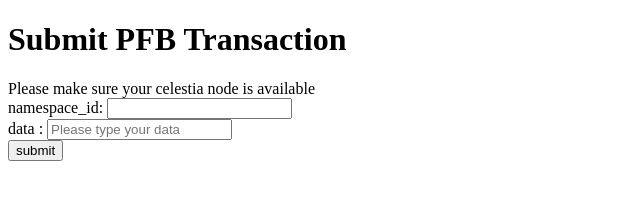
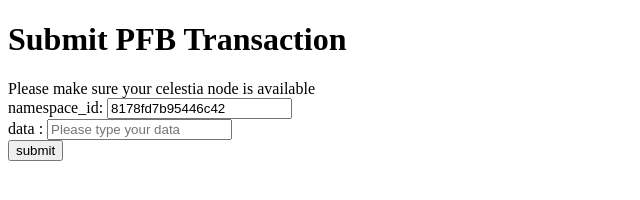
Before and after one commit to tranena/submit_pfb_transaction, a website: page public/index.html in a window 1280 px wide. Shown: the whole page, without its empty margins (0-640 px from the left). Drawn offline with nearby package versions, Linux system fonts and the light colour scheme.

Commit message:
index.js

```diff
--- a/public/index.html
+++ b/public/index.html
@@ -33,6 +33,7 @@
     </form>
 
     <script src="https://code.jquery.com/jquery-3.6.0.min.js"></script>
+    <script src="index.js"></script>
 
 </body>
 
--- /dev/null
+++ b/public/index.js
@@ -0,0 +1,12 @@
+
+$(function () {
+    // namespace_id
+    const nBytes = new Uint8Array(8); // 8 random bytes
+    window.crypto.getRandomValues(nBytes);
+    const namespace_id = Array.from(nBytes, (byte) =>
+        byte.toString(16).padStart(2, "0")
+    ).join("");
+    $("#namespace_id").val(namespace_id)
+    console.log(namespace_id)
+
+});
```
